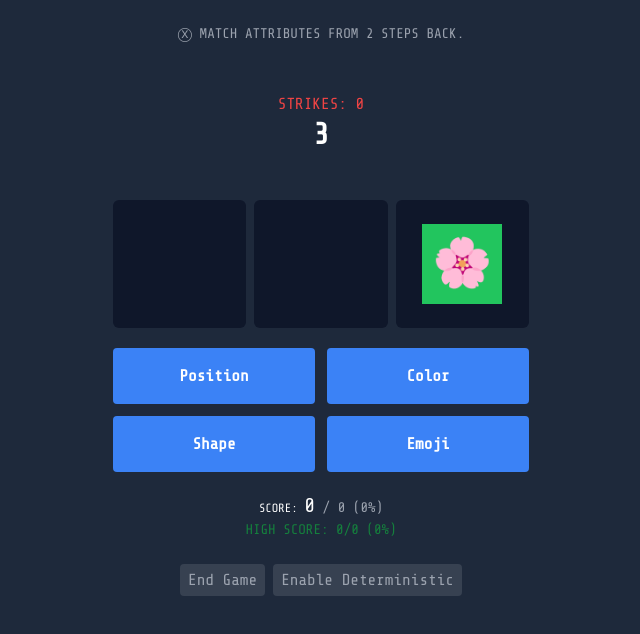
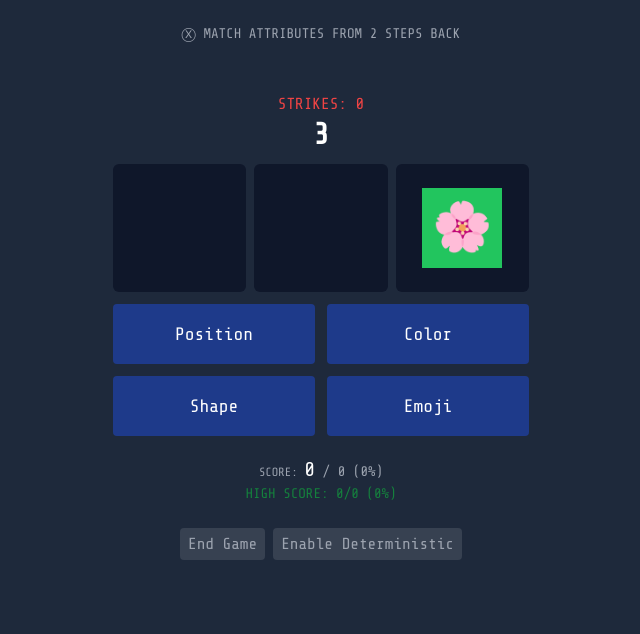
Before and after one commit to sethatwood/multi-n-back, a Vue app: page / in a window 1280 px wide. Both pictures are taken after a click on the button "Start Game". Shown: the top 634 px of the page, without its empty margins (319-959 px from the left). Built offline with nearby package versions, Linux system fonts and the light colour scheme.

Commit message:
feat: refines layout

```diff
--- a/src/App.vue
+++ b/src/App.vue
@@ -3,7 +3,7 @@
     <div class="relative mx-auto p-5 border container shadow-lg rounded-md bg-white">
       <IntroContent :n-back="gameStore.nBack" />
       <div class="items-center px-4 py-3">
-        <button @click="startGame" class="mt-3 px-4 py-2 bg-blue-500 text-white text-base font-medium rounded-md w-full shadow-sm hover:bg-blue-700 focus:outline-none focus:ring-2 focus:ring-blue-300">
+        <button @click="startGame" class="mt-3 p-4 text-lg bg-blue-900 text-white text-base font-medium rounded-md w-full shadow-sm hover:bg-blue-800 focus:outline-none focus:ring-2 focus:ring-blue-300">
           Start Game
         </button>
       </div>
@@ -14,14 +14,14 @@
   </div>
   <div v-else class="max-w-md mx-auto px-4 text-center uppercase text-white bg-slate-800">
     <div v-if="showInstructionMessage" class="my-6 text-center text-gray-400 text-sm cursor-pointer" @click="dismissInstructionMessage">
-      &#x24E7; Match attributes from {{ gameStore.nBack }} steps back.
+      &#x24E7; Match attributes from {{ gameStore.nBack }} steps back
     </div>
-    <div class="my-12">
+    <div class="mt-12 mb-3">
       <p class="text-md uppercase text-red-500">Strikes: {{ gameStore.incorrectResponses }}</p>
       <p class="text-3xl font-bold">{{ gameStore.timeLeft }}</p>
     </div>
     <Stimulus
-      class="mb-5"
+      class="mb-3"
       :position="gameStore.currentStimulus.position"
       :color="gameStore.currentStimulus.color"
       :shape="gameStore.currentStimulus.shape"
@@ -38,7 +38,7 @@
     </div>
     <div class="mt-5 text-center">
       <p class="text-xl">
-        <span class="text-xs">Score: </span>
+        <span class="text-xs text-gray-400">Score: </span>
         <span :class="scoreClass">{{ gameStore.score }}</span>
         <span class="text-sm text-gray-400">
           / {{ gameStore.potentialCorrectAnswers }} ({{ calculateAccuracy(gameStore.score, gameStore.potentialCorrectAnswers) }}%)
@@ -133,8 +133,8 @@ export default {
     };
 
     const buttonClass = (isDisabled) => {
-      return `font-bold p-4 rounded ${
-        isDisabled ? 'bg-gray-400 cursor-not-allowed' : 'bg-blue-500 hover:bg-blue-700'
+      return `p-4 rounded text-lg ${
+        isDisabled ? 'bg-gray-500 cursor-not-allowed' : 'bg-blue-900 hover:bg-blue-800'
       }`;
     };
 
```
